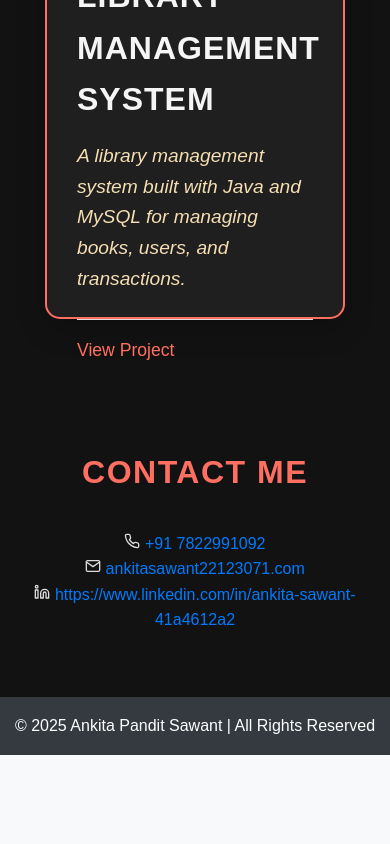
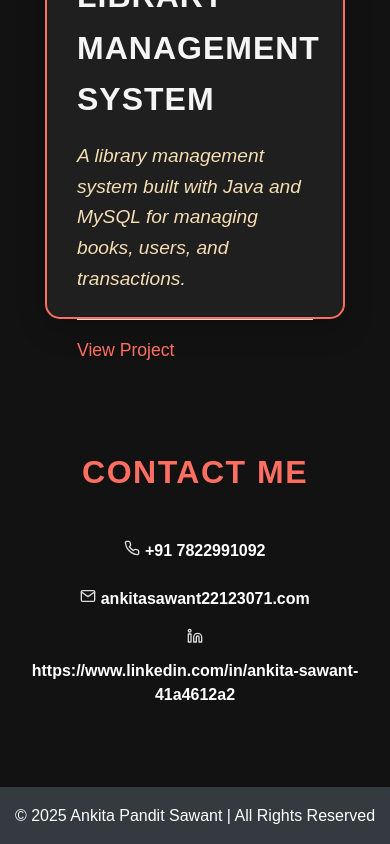
Before and after one commit to Ankita1925/my-portfolio, a React (Vite) app: page / in a window 390 px wide. Shown: the part 4059-4903 px from the top of the page. Before the commit the page ends 4814 px from the top, so only its background shows below. Built offline with nearby package versions, Linux system fonts and the light colour scheme.

Commit message:
Update Contact.css

```diff
--- a/src/components/styles/Contact.css
+++ b/src/components/styles/Contact.css
@@ -17,82 +17,42 @@
     text-align: center;
 }
 
-/* Contact Form Styling */
-#contact form {
-    display: flex;
-    flex-direction: column;
-    align-items: center;
-    gap: 1.5rem;
-    max-width: 600px;
-    margin: 0 auto;
+/* Contact Information Styling */
+#contact p {
+    font-size: 1.2rem;
+    margin: 1rem 0;
+    color: #dcdcdc;
+    line-height: 1.5;
 }
 
-/* Input and Textarea Styling */
-#contact input,
-#contact textarea {
-    width: 100%;
-    padding: 1rem;
-    border: 2px solid #ff6f61;
-    /* Border color matching the theme */
-    border-radius: 10px;
-    background-color: #1f1f1f;
-    /* Dark background for inputs */
-    color: #fff;
-    font-size: 1rem;
-    transition: all 0.3s ease;
+/* Links Styling */
+.contact-link {
+    color: white;
+    font-weight: bold;
+    text-decoration: none;
+    transition: color 0.3s ease, transform 0.3s ease;
 }
 
-/* Input and Textarea Focus Effect */
-#contact input:focus,
-#contact textarea:focus {
-    border-color: #1e40af;
-    /* Focus border color */
-    background-color: #2a2a2a;
-    /* Darker background on focus */
-    outline: none;
+.contact-link:hover {
+    color: #1e40af;
+    /* Focus color */
+    transform: translateY(-3px);
+    /* Slight hover animation */
 }
 
-/* Submit Button Styling */
-#contact button {
-    padding: 1rem 2rem;
-    background: linear-gradient(189deg, rgba(255, 111, 97, 0.8), rgba(18, 18, 18, 0.8));
-
-    color: white;
-    border: none;
-    border-radius: 10px;
-    font-size: 1.2rem;
-    font-weight: bold;
-    cursor: pointer;
-    transition: background-color 0.3s ease, transform 0.3s ease;
+/* Icons or additional spacing can be applied here if needed */
+#contact a {
+    display: inline-block;
+    margin-top: 0.5rem;
 }
 
-/* Button Hover Effect */
-#contact button:hover {
-    background-color: #e55e50;
-    transform: translateY(-5px);
-    /* Slight upward shift on hover */
-}
-
-/* Make sure the layout is responsive */
+/* Ensure a responsive design */
 @media (max-width: 768px) {
     #contact h2 {
         font-size: 2rem;
-        /* Smaller heading size for mobile */
     }
 
-    #contact form {
-        max-width: 100%;
-        /* Full width for small screens */
-    }
-
-    #contact input,
-    #contact textarea {
-        width: 90%;
-        /* Adjust input width for smaller screens */
-    }
-
-    #contact button {
-        width: 90%;
-        /* Adjust button width for smaller screens */
+    #contact p {
+        font-size: 1rem;
     }
 }
```
